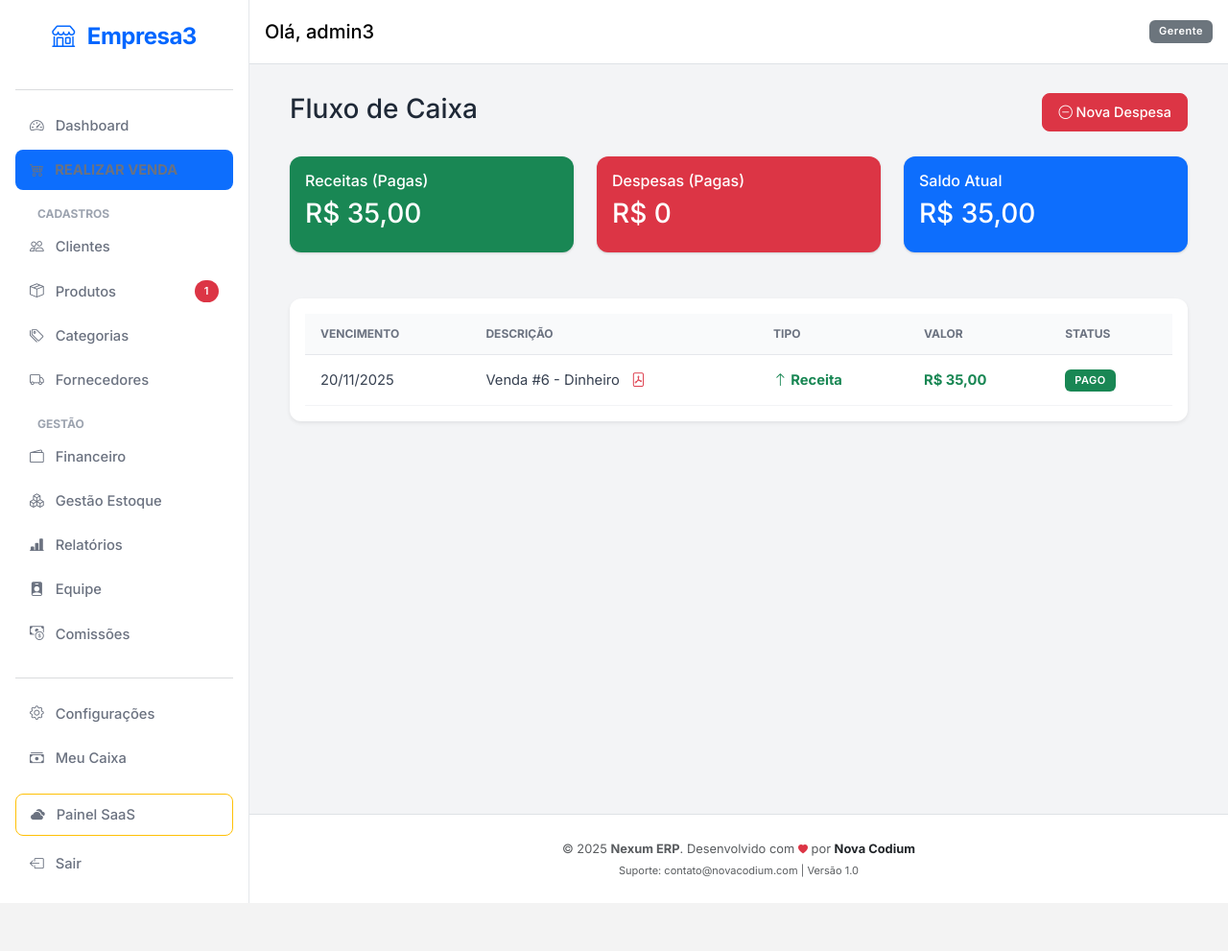
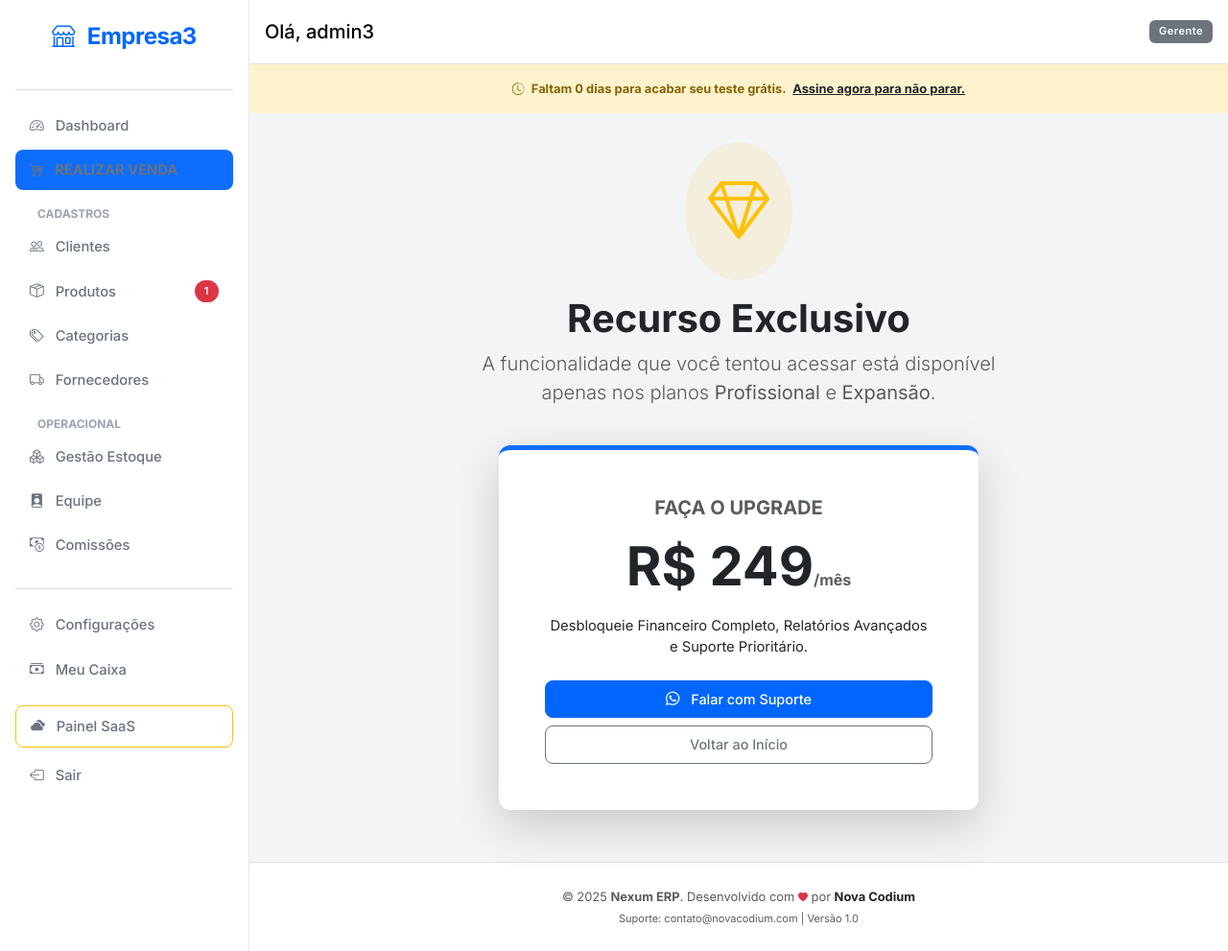
Before and after one commit to SrDOliveira/ERP, a Django app: page /financeiro/ in a window 1280 px wide. Shown: the whole page at 96% size. Before the commit the page ends 941 px from the top, so only its background shows below. Run offline with Django 5.2, Linux system fonts and the light colour scheme; a user stored in the database is signed in; data comes from the database, SQL or seed files in the repository; both versions use the stored data as it was after the commit; some libraries are stand-ins or nearby versions.

Commit message:
App SaaS2

```diff
--- a/core/templates/core/base.html
+++ b/core/templates/core/base.html
@@ -55,12 +55,26 @@
             <a href="{% url 'lista_categorias' %}"><i class="bi bi-tags me-2"></i> Categorias</a>
             <a href="{% url 'lista_fornecedores' %}"><i class="bi bi-truck me-2"></i> Fornecedores</a>
 
-            {% if user.cargo != 'VENDEDOR' %}
-                <p class="text-uppercase text-muted small fw-bold mt-3 mb-1 ms-2">Gestão</p>
-                <a href="{% url 'financeiro' %}" class="text-success"><i class="bi bi-wallet2 me-2"></i> Financeiro</a>
-                <a href="{% url 'painel_estoque' %}" class="text-warning"><i class="bi bi-boxes me-2"></i> Gestão Estoque</a>
-                <a href="{% url 'relatorios' %}" class="text-white"><i class="bi bi-bar-chart-line-fill me-2"></i> Relatórios</a>
-                <a href="{% url 'lista_equipe' %}" class="text-info"><i class="bi bi-person-badge-fill me-2"></i> Equipe</a>
+           {% if user.cargo != 'VENDEDOR' %}
+
+                {% if user.empresa.tem_acesso_financeiro %}
+                    <p class="text-uppercase text-muted small fw-bold mt-3 mb-1 ms-2">Estratégico</p>
+                    <a href="{% url 'financeiro' %}" class="text-success">
+                        <i class="bi bi-wallet2 me-2"></i> Financeiro
+                    </a>
+                    <a href="{% url 'relatorios' %}" class="text-white">
+                        <i class="bi bi-bar-chart-line-fill me-2"></i> Relatórios
+                    </a>
+                {% endif %}
+
+                <p class="text-uppercase text-muted small fw-bold mt-3 mb-1 ms-2">Operacional</p>
+                <a href="{% url 'painel_estoque' %}" class="text-warning">
+                    <i class="bi bi-boxes me-2"></i> Gestão Estoque
+                </a>
+                <a href="{% url 'lista_equipe' %}" class="text-info">
+                    <i class="bi bi-person-badge-fill me-2"></i> Equipe
+                </a>
+
             {% endif %}
 
             <a href="{% url 'minhas_comissoes' %}" class="text-info"><i class="bi bi-cash-coin me-2"></i> Comissões</a>
@@ -78,7 +92,7 @@
         </nav>
     </div>
 
-    <div class="main-wrapper">
+   <div class="main-wrapper">
         <nav class="navbar navbar-light bg-white border-bottom px-3 py-3 d-flex justify-content-between align-items-center">
             <div class="d-flex align-items-center">
                 <button class="btn btn-outline-dark d-md-none me-3 btn-toggle-menu" onclick="toggleMenu()">
@@ -99,6 +113,13 @@
             <span class="badge bg-secondary">{{ user.get_cargo_display|default:"Admin" }}</span>
         </nav>
 
+        {% if user.empresa.dias_restantes <= 5 and user.empresa.dias_restantes >= 0 %}
+            <div class="alert alert-warning text-center m-0 rounded-0 border-0 fw-bold small" style="background-color: #fff3cd; color: #856404;">
+                <i class="bi bi-clock-history me-1"></i>
+                Faltam <strong>{{ user.empresa.dias_restantes }} dias</strong> para acabar seu teste grátis.
+                <a href="#" class="text-dark text-decoration-underline ms-1">Assine agora para não parar.</a>
+            </div>
+        {% endif %}
         {% if messages %}
             <div class="px-3 mt-3">
                 {% for message in messages %}
@@ -130,8 +151,8 @@
                 </small>
             </div>
         </footer>
+    </div>
 
-    </div>
 </div>
 
 <script src="https://cdn.jsdelivr.net/npm/bootstrap@5.3.0/dist/js/bootstrap.bundle.min.js"></script>
--- /dev/null
+++ b/core/templates/core/erro_plano.html
@@ -0,0 +1,38 @@
+{% extends 'core/base.html' %}
+
+{% block title %}Upgrade Necessário{% endblock %}
+
+{% block content %}
+<div class="container d-flex flex-column justify-content-center align-items-center" style="min-height: 70vh;">
+
+    <div class="text-center mb-4">
+        <div class="bg-warning bg-opacity-10 p-4 rounded-circle d-inline-block mb-3">
+            <i class="bi bi-gem text-warning" style="font-size: 4rem;"></i>
+        </div>
+        <h1 class="fw-bold text-dark">Recurso Exclusivo</h1>
+        <p class="lead text-muted" style="max-width: 600px;">
+            A funcionalidade que você tentou acessar está disponível apenas nos planos
+            <strong>Profissional</strong> e <strong>Expansão</strong>.
+        </p>
+    </div>
+
+    <div class="card shadow-lg border-0 text-center" style="max-width: 500px; border-top: 5px solid #0d6efd !important;">
+        <div class="card-body p-5">
+            <h5 class="text-uppercase text-muted fw-bold mb-3">Faça o Upgrade</h5>
+            <h2 class="display-4 fw-bold mb-3">R$ 249<small class="fs-6 text-muted">/mês</small></h2>
+            <p>Desbloqueie Financeiro Completo, Relatórios Avançados e Suporte Prioritário.</p>
+
+            <div class="d-grid gap-2 mt-4">
+                <a href="https://wa.me/55SEUNUMERO?text=Olá, gostaria de fazer upgrade para o plano PRO no sistema Nexum."
+                   target="_blank" class="btn btn-primary btn-lg">
+                    <i class="bi bi-whatsapp me-2"></i> Falar com Suporte
+                </a>
+                <a href="{% url 'dashboard' %}" class="btn btn-outline-secondary">
+                    Voltar ao Início
+                </a>
+            </div>
+        </div>
+    </div>
+
+</div>
+{% endblock %}
--- a/core/urls.py
+++ b/core/urls.py
@@ -50,5 +50,7 @@ urlpatterns = [
     path('equipe/editar/<int:user_id>/', views.editar_colaborador, name='editar_colaborador'),
     path('equipe/excluir/<int:user_id>/', views.excluir_colaborador, name='excluir_colaborador'),
     path('cadastro/', views.cadastro_loja, name='cadastro_loja'),
+    path('pagamento/iniciar/<str:plano>/', views.iniciar_pagamento, name='iniciar_pagamento'),
+    path('webhook/asaas/', views.webhook_asaas, name='webhook_asaas'),
 
 ]
--- a/core/views.py
+++ b/core/views.py
@@ -1,6 +1,16 @@
 # core/views.py
 
 # --- 1. IMPORTS GERAIS E DJANGO ---
+import requests
+import json
+import os # <--- Adicione este import
+from django.views.decorators.csrf import csrf_exempt # Para o Webhook
+from django.http import JsonResponse
+
+# Em vez de escrever a chave aqui, mandamos o Python buscar no servidor
+ASAAS_API_KEY = os.environ.get('ASAAS_API_KEY', '')
+ASAAS_URL = "https://sandbox.asaas.com/api/v3" # Quando for pra valer, mude para www.asaas.com
+
 from datetime import timedelta
 from django.contrib import messages
 from django.contrib.auth import login # <--- Necessário para o Auto-Login
@@ -368,14 +378,20 @@ def lista_produtos(request):
 @login_required
 def adicionar_produto(request):
     if request.method == 'POST':
+        # request.FILES é obrigatório para fotos!
         form = ProdutoForm(request.POST, request.FILES)
         if form.is_valid():
             produto = form.save(commit=False)
             produto.empresa = request.user.empresa
             produto.save()
+            messages.success(request, "✅ Produto cadastrado com sucesso!")
             return redirect('lista_produtos')
+        else:
+            # Isso vai mostrar no topo da tela qual campo está com erro
+            messages.error(request, f"Erro ao cadastrar: {form.errors}")
     else:
         form = ProdutoForm()
+
     return render(request, 'core/form_produto.html', {'form': form, 'titulo': 'Novo Produto'})
 
 @login_required
@@ -400,10 +416,13 @@ def excluir_produto(request, produto_id):
 #  FINANCEIRO
 # =========================================================
 @login_required
+@login_required
 def financeiro(request):
-    # Bloqueio de Vendedor
-    if request.user.cargo == 'VENDEDOR':
-        return HttpResponseForbidden("Acesso Negado: Área restrita à gerência.")
+    if request.user.cargo == 'VENDEDOR': return HttpResponseForbidden()
+
+    # BLOQUEIO DE PLANO
+    if not request.user.empresa.tem_acesso_financeiro():
+        return render(request, 'core/erro_plano.html') # Crie uma paginazinha de "Faça Upgrade"
 
     lancamentos = Lancamento.objects.filter(empresa=request.user.empresa).order_by('-data_vencimento')
     total_receitas = sum(l.valor for l in lancamentos if l.tipo == 'RECEITA' and l.pago)
@@ -800,7 +819,19 @@ def lista_equipe(request):
 
 @login_required
 def adicionar_colaborador(request):
+    # Segurança: Vendedor não pode adicionar ninguém
     if request.user.cargo == 'VENDEDOR': return HttpResponseForbidden()
+
+    # --- VERIFICAÇÃO DE PLANO (NOVO) ---
+    empresa = request.user.empresa
+    qtd_atual = Usuario.objects.filter(empresa=empresa).count()
+    limite = empresa.limite_usuarios()
+
+    # Se já atingiu o limite, bloqueia e avisa
+    if qtd_atual >= limite:
+        messages.error(request, f"Seu plano {empresa.get_plano_display()} permite apenas {limite} usuários. Faça o upgrade para adicionar mais!")
+        return redirect('lista_equipe')
+    # -----------------------------------
 
     if request.method == 'POST':
         form = UsuarioForm(request.POST)
@@ -816,6 +847,7 @@ def adicionar_colaborador(request):
                 novo_user.set_password('123456') # Senha padrão se não informar
 
             novo_user.save()
+            messages.success(request, "Colaborador adicionado com sucesso!")
             return redirect('lista_equipe')
     else:
         form = UsuarioForm()
@@ -868,10 +900,18 @@ def cadastro_loja(request):
         if form.is_valid():
             data = form.cleaned_data
 
-            # 1. Criar a Empresa
+            # 1. Criar a Empresa com 7 DIAS DE TESTE
+            import datetime # Garanta que importou datetime no topo ou use timezone
+            from django.utils import timezone # Melhor usar timezone do Django
+
+            hoje = timezone.now().date()
+            vencimento_teste = hoje + timezone.timedelta(days=7)
+
             nova_empresa = Empresa.objects.create(
                 nome_fantasia=data['nome_loja'],
-                ativa=True
+                ativa=True,
+                data_vencimento=vencimento_teste, # <--- A MÁGICA É AQUI
+                plano='ESSENCIAL' # Começa no básico ou PRO, você decide
             )
 
             # 2. Criar o Usuário Dono (Gerente)
@@ -899,3 +939,103 @@ def cadastro_loja(request):
         form = CadastroLojaForm()
 
     return render(request, 'core/signup.html', {'form': form})
+
+@login_required
+def iniciar_pagamento(request, plano):
+    empresa = request.user.empresa
+
+    # 1. Definir valor conforme o plano
+    if plano == 'ESSENCIAL':
+        valor = 129.00
+    elif plano == 'PRO':
+        valor = 249.00
+    else:
+        return redirect('dashboard')
+
+    headers = {
+        "Content-Type": "application/json",
+        "access_token": ASAAS_API_KEY
+    }
+
+    # 2. Criar/Recuperar Cliente no Asaas
+    if not empresa.asaas_customer_id:
+        payload_cliente = {
+            "name": empresa.nome_fantasia,
+            "cpfCnpj": empresa.cnpj,
+            "email": request.user.email,
+        }
+        try:
+            response = requests.post(f"{ASAAS_URL}/customers", json=payload_cliente, headers=headers)
+            if response.status_code == 200:
+                empresa.asaas_customer_id = response.json()['id']
+                empresa.save()
+            else:
+                messages.error(request, f"Erro Asaas: {response.text}")
+                return redirect('dashboard')
+        except Exception as e:
+            messages.error(request, "Erro de conexão com pagamento.")
+            return redirect('dashboard')
+
+    # 3. Criar a Assinatura (Subscription)
+    payload_assinatura = {
+        "customer": empresa.asaas_customer_id,
+        "billingType": "UNDEFINED", # Deixa o cliente escolher
+        "value": valor,
+        "nextDueDate": timezone.now().strftime('%Y-%m-%d'),
+        "cycle": "MONTHLY",
+        "description": f"Assinatura Nexum ERP - Plano {plano}"
+    }
+
+    try:
+        response = requests.post(f"{ASAAS_URL}/subscriptions", json=payload_assinatura, headers=headers)
+
+        if response.status_code == 200:
+            data = response.json()
+            # Redireciona para o link de pagamento
+            return redirect(data['billUrl'])
+        else:
+            messages.error(request, "Erro ao gerar cobrança.")
+            return redirect('dashboard')
+    except Exception:
+        messages.error(request, "Erro de conexão.")
+        return redirect('dashboard')
+
+# --- AQUI COMEÇA A NOVA FUNÇÃO (Sem indentação, colado na margem) ---
+@csrf_exempt
+def webhook_asaas(request):
+    if request.method == 'POST':
+        try:
+            dados = json.loads(request.body)
+            evento = dados.get('event')
+            payment = dados.get('payment')
+
+            # Verifica se o evento é de Pagamento Confirmado
+            if evento in ['PAYMENT_RECEIVED', 'PAYMENT_CONFIRMED']:
+                customer_id = payment.get('customer')
+
+                # Procura a empresa dona desse ID
+                try:
+                    empresa = Empresa.objects.get(asaas_customer_id=customer_id)
+
+                    # Lógica de Liberação: Ativa e dá +30 dias
+                    empresa.ativa = True
+                    empresa.data_vencimento = timezone.now().date() + timedelta(days=30)
+
+                    # Verifica se foi um upgrade de valor
+                    valor_pago = float(payment.get('value', 0))
+                    if valor_pago >= 249:
+                        empresa.plano = 'PRO'
+                    else:
+                        empresa.plano = 'ESSENCIAL'
+
+                    empresa.save()
+
+                    return JsonResponse({'status': 'recebido e liberado'})
+                except Empresa.DoesNotExist:
+                    return JsonResponse({'status': 'empresa nao encontrada'}, status=404)
+
+            return JsonResponse({'status': 'ignorado'})
+        except Exception as e:
+            return JsonResponse({'status': 'erro', 'msg': str(e)}, status=500)
+
+    return HttpResponseForbidden()
--- a/requirements.txt
+++ b/requirements.txt
@@ -1,11 +1,14 @@
 asgiref==3.11.0
 brotli==1.2.0
+certifi==2025.11.12
 cffi==2.0.0
+charset-normalizer==3.4.4
 cssselect2==0.8.0
 dj-database-url==3.0.1
 Django==5.2.8
 fonttools==4.60.1
 gunicorn==23.0.0
+idna==3.11
 packaging==25.0
 pillow==12.0.0
 psycopg2-binary==2.9.11
@@ -13,9 +16,11 @@ pycparser==2.23
 pydyf==0.11.0
 pyphen==0.17.2
 qrcode==8.2
+requests==2.32.5
 sqlparse==0.5.3
 tinycss2==1.5.0
 tinyhtml5==2.0.0
+urllib3==2.5.0
 weasyprint==66.0
 webencodings==0.5.1
 whitenoise==6.11.0
```
Also changed, not shown: core/middleware.py (+30 -15 lines), core/models.py (+45 -5 lines), core/templates/core/pagamento_bloqueio.html (added, +85 -0 lines), core/migrations/0004_empresa_plano.py (added), core/migrations/0005_empresa_asaas_customer_id.py (added), db.sqlite3.
